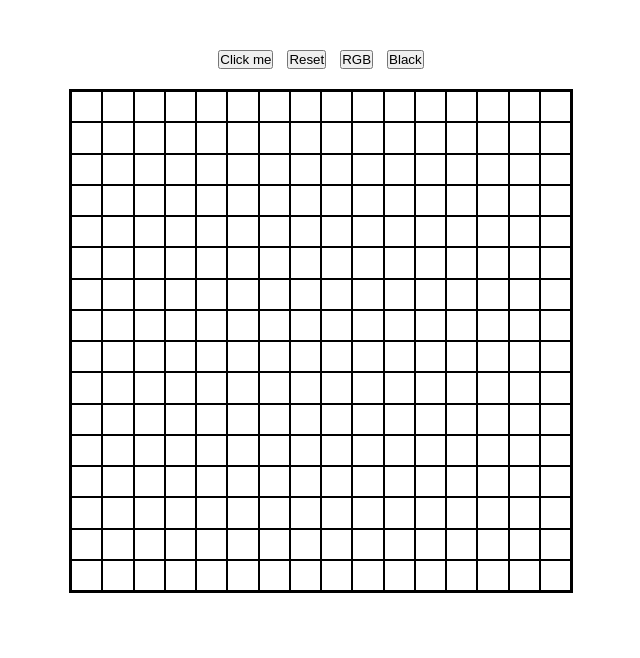
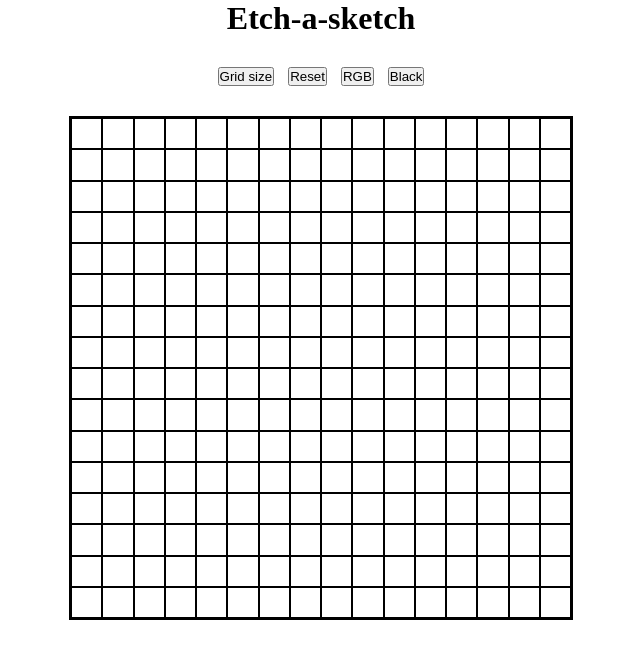
Before and after one commit to Tusar6295/etch-a-sketch, a plain HTML site: page index.html in a window 1280 px wide. Shown: the whole page, without its empty margins (319-959 px from the left). Drawn offline with Linux system fonts and the light colour scheme.

Commit message:
css changed

```diff
--- a/index.html
+++ b/index.html
@@ -10,8 +10,9 @@
 </head>
 <body>
     <div class="cont">
+        <h1>Etch-a-sketch</h1>
         <div class="segment">
-            <button id="btn">Click me</button>
+            <button id="btn">Grid size</button>
             <button id="reset">Reset</button>
             <button id="color">RGB</button>
             <button id="black">Black</button>
--- a/style.css
+++ b/style.css
@@ -12,15 +12,16 @@
 }
 
 .cont{
-    gap: 20px;
     display: flex;
     flex-direction: column;
     justify-content: center;
     align-items: center;
 }
 
+.segment{
+    margin: 30px;
+}
 #btn{
-    margin-top: 50px;
     margin-right: 10px;
 }
 
```
